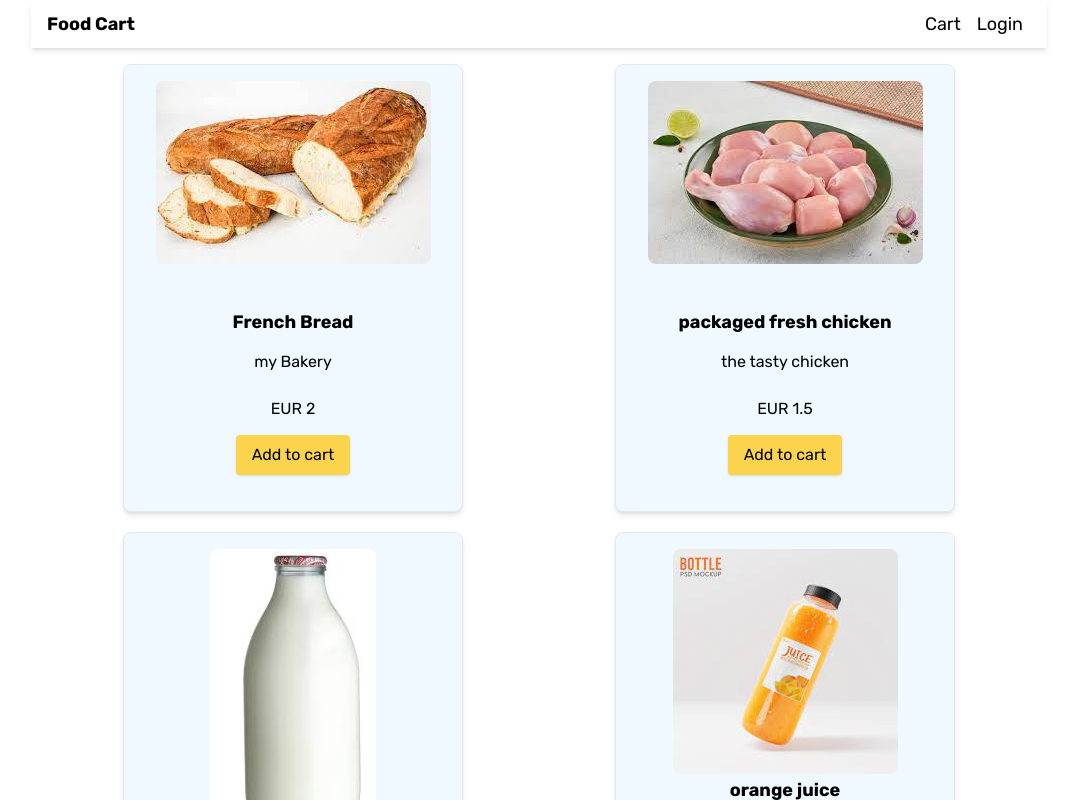
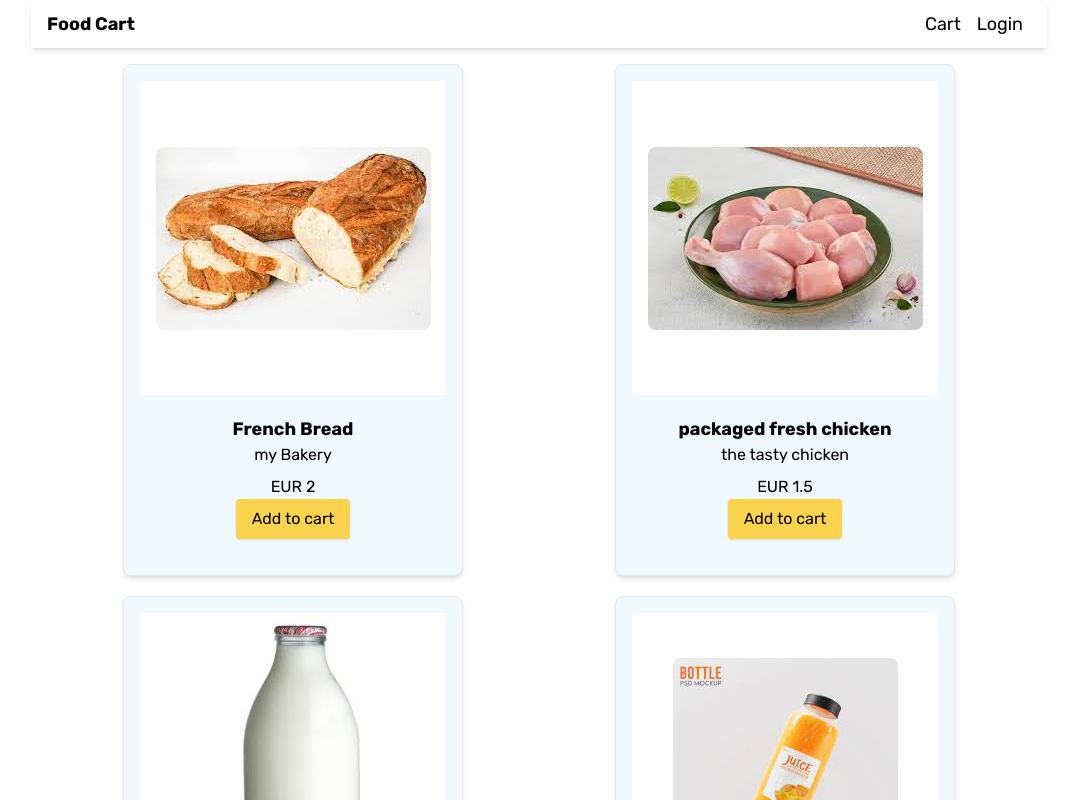
Before and after one commit to javigondeveloper/food-cart-project, a Next.js app: page / in a window 1280 px wide. Shown: the top 800 px of the page, without its empty margins (101-1178 px from the left). Built offline with nearby package versions, Linux system fonts and the light colour scheme; no server answers.

Commit message:
small changes in products card style

```diff
--- a/components/ProductItem.jsx
+++ b/components/ProductItem.jsx
@@ -3,12 +3,12 @@ import Link from 'next/link';
 export default function ProductItem({ product }) {
   return (
     <div className="card productCard">
-      <div className=" relative  w-full h-1/2">
-        <Link href={`/product/${product.slug}`}>
+      <div className=" relative  w-full h-2/3 flex justify-center items-center bg-white">
+        <Link href={`/product/${product.slug}`} className=" h-fit">
           <img
             src={product.image}
             alt={product.name}
-            className=" rounded-lg  object-contain m-auto"
+            className=" rounded-lg  object-cover m-auto"
           />
         </Link>
       </div>
--- a/styles/globals.css
+++ b/styles/globals.css
@@ -18,12 +18,12 @@ a {
   box-sizing: border-box;
 }
 .card {
-  @apply mb-5 flex flex-col  rounded-lg border border-gray-200  shadow-md py-4;
+  @apply mb-5 flex flex-col  rounded-lg border border-gray-200  shadow-md p-4;
 }
 
 .productCard {
   width: 21.25rem;
-  height: 28rem;
+  height: 32rem;
   @apply bg-sky-50;
 }
 
```
